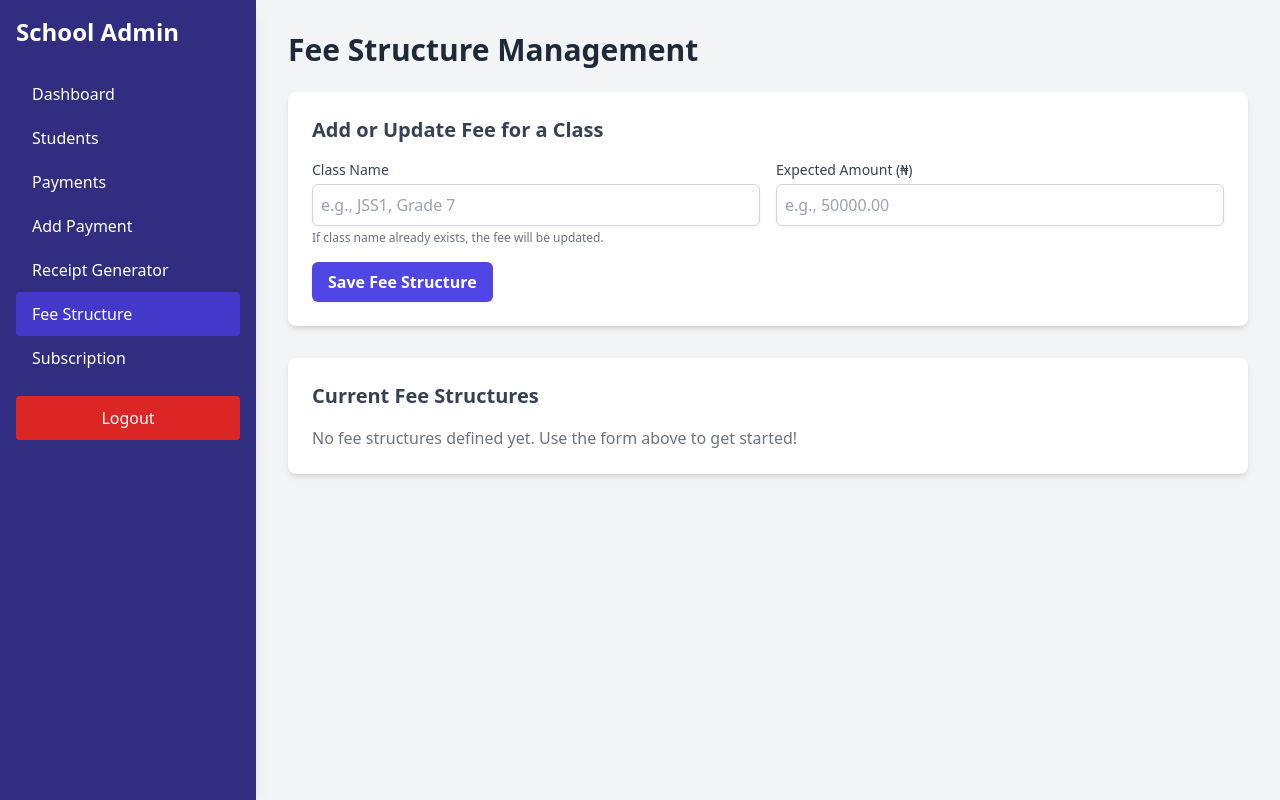
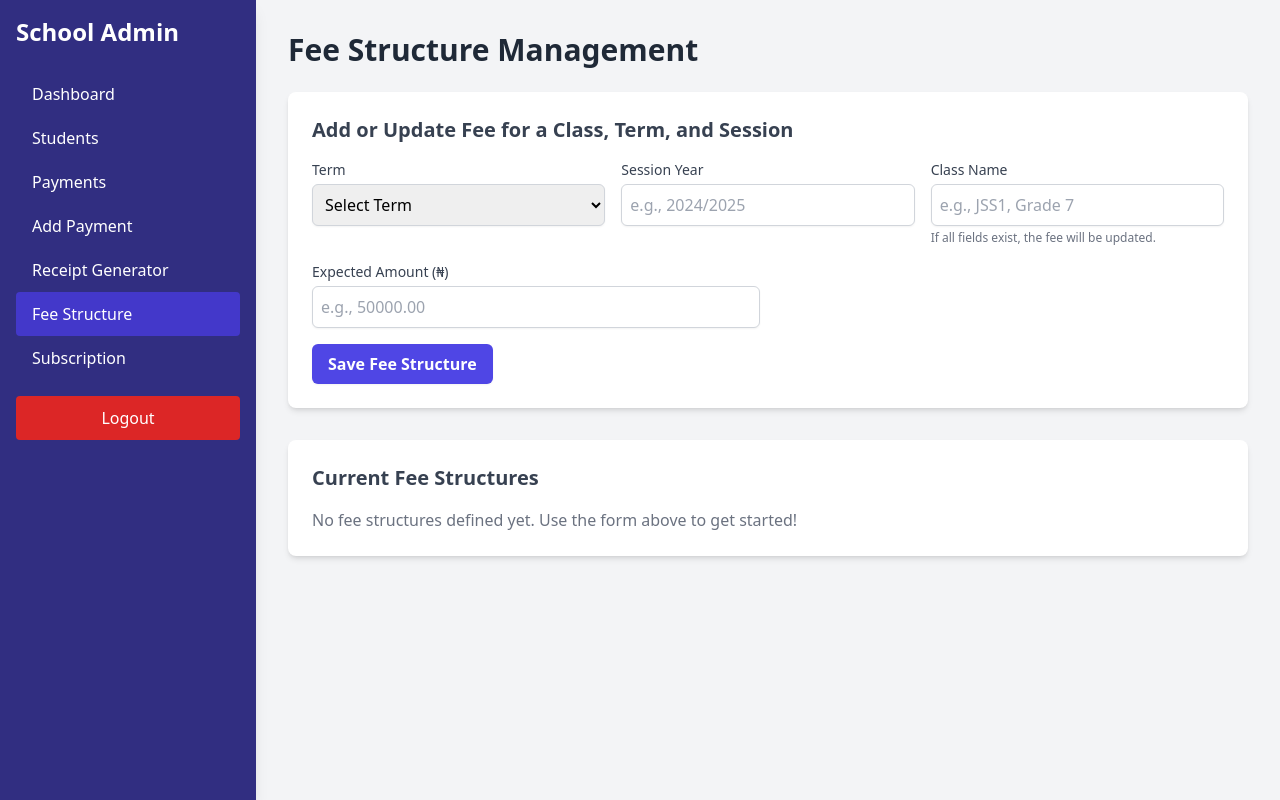
Before and after one commit to winter0019/school_pay, a Flask app: page /fee-structure in a window 1280 px wide. Run offline with Flask 3, Linux system fonts and the light colour scheme; a user stored in the database is signed in; some libraries are stand-ins or nearby versions.

Commit message:
Update fee_structure.html

```diff
--- a/templates/fee_structure.html
+++ b/templates/fee_structure.html
@@ -6,25 +6,46 @@
 <div class="space-y-8">
 
     <div class="bg-white p-6 rounded-lg shadow-md">
-        <h3 class="text-xl font-semibold text-gray-700 mb-4">Add or Update Fee for a Class</h3>
+        <h3 class="text-xl font-semibold text-gray-700 mb-4">Add or Update Fee for a Class, Term, and Session</h3>
         <form method="POST" action="{{ url_for('fee_structure') }}" class="space-y-4">
 
-            <div class="grid grid-cols-1 md:grid-cols-2 gap-4">
+            <div class="grid grid-cols-1 md:grid-cols-3 gap-4">
+
+                <div>
+                    <label for="term" class="block text-sm font-medium text-gray-700">Term</label>
+                    <select id="term" name="term"
+                            class="mt-1 block w-full rounded-md border-gray-300 shadow-sm focus:border-indigo-500 focus:ring-indigo-500 p-2 border"
+                            required>
+                        <option value="" disabled selected>Select Term</option>
+                        <option value="First Term">First Term</option>
+                        <option value="Second Term">Second Term</option>
+                        <option value="Third Term">Third Term</option>
+                    </select>
+                </div>
+
+                <div>
+                    <label for="session" class="block text-sm font-medium text-gray-700">Session Year</label>
+                    <input type="text" id="session" name="session"
+                            class="mt-1 block w-full rounded-md border-gray-300 shadow-sm focus:border-indigo-500 focus:ring-indigo-500 p-2 border"
+                            placeholder="e.g., 2024/2025" required>
+                </div>
 
                 <div>
                     <label for="class_name" class="block text-sm font-medium text-gray-700">Class Name</label>
                     <input type="text" id="class_name" name="class_name"
-                           class="mt-1 block w-full rounded-md border-gray-300 shadow-sm focus:border-indigo-500 focus:ring-indigo-500 p-2 border"
-                           placeholder="e.g., JSS1, Grade 7" required>
-                    <p class="mt-1 text-xs text-gray-500">If class name already exists, the fee will be updated.</p>
+                               class="mt-1 block w-full rounded-md border-gray-300 shadow-sm focus:border-indigo-500 focus:ring-indigo-500 p-2 border"
+                               placeholder="e.g., JSS1, Grade 7" required>
+                    <p class="mt-1 text-xs text-gray-500">If all fields exist, the fee will be updated.</p>
                 </div>
+            </div>
 
+            <div class="grid grid-cols-1 md:grid-cols-2 gap-4">
                 <div>
                     <label for="expected_amount" class="block text-sm font-medium text-gray-700">Expected Amount (₦)</label>
-                    <input type="number" step="0.01" min="0" id="expected_amount" name="expected_amount"
+                    <input type="number" step="0.01" min="0" id="expected_amount" name="amount"
                            class="mt-1 block w-full rounded-md border-gray-300 shadow-sm focus:border-indigo-500 focus:ring-indigo-500 p-2 border"
                            placeholder="e.g., 50000.00" required>
-                </div>
+                    </div>
             </div>
 
             <button type="submit"
@@ -37,27 +58,36 @@
     <div class="bg-white p-6 rounded-lg shadow-md">
         <h3 class="text-xl font-semibold text-gray-700 mb-4">Current Fee Structures</h3>
 
-        {% if fee_structures %}
+        {% if fees %}
         <div class="overflow-x-auto">
             <table class="min-w-full divide-y divide-gray-200">
                 <thead class="bg-gray-50">
                     <tr>
                         <th class="px-6 py-3 text-left text-xs font-medium text-gray-500 uppercase tracking-wider">Class</th>
+                        <th class="px-6 py-3 text-left text-xs font-medium text-gray-500 uppercase tracking-wider">Term</th>
+                        <th class="px-6 py-3 text-left text-xs font-medium text-gray-500 uppercase tracking-wider">Session</th>
                         <th class="px-6 py-3 text-left text-xs font-medium text-gray-500 uppercase tracking-wider">Expected Fee</th>
                         <th class="px-6 py-3 text-left text-xs font-medium text-gray-500 uppercase tracking-wider">Actions</th>
                     </tr>
                 </thead>
                 <tbody class="bg-white divide-y divide-gray-200">
-                    {% for fee in fee_structures %}
+                    {% for fee in fees %}
                     <tr>
                         <td class="px-6 py-4 whitespace-nowrap text-sm font-medium text-gray-900">{{ fee.class_name }}</td>
-                        <td class="px-6 py-4 whitespace-nowrap text-sm text-gray-500">{{ fee.expected_amount | currency_format }}</td>
+                        <td class="px-6 py-4 whitespace-nowrap text-sm text-gray-500">{{ fee.term }}</td>
+                        <td class="px-6 py-4 whitespace-nowrap text-sm text-gray-500">{{ fee.session }}</td>
+                        <td class="px-6 py-4 whitespace-nowrap text-sm text-gray-500">{{ fee.expected_amount / 100.0 | currency_format }}</td>
                         <td class="px-6 py-4 whitespace-nowrap text-sm font-medium">
-                            <a href="#" onclick="document.getElementById('class_name').value='{{ fee.class_name }}'; document.getElementById('expected_amount').value='{{ (fee.expected_amount / 100.0)|round(2) }}'; window.scrollTo(0, 0);"
-                               class="text-indigo-600 hover:text-indigo-900 mr-4">Edit</a>
+                            <a href="#" onclick="
+                                document.getElementById('class_name').value='{{ fee.class_name }}';
+                                document.getElementById('term').value='{{ fee.term }}';
+                                document.getElementById('session').value='{{ fee.session }}';
+                                document.getElementById('expected_amount').value='{{ (fee.expected_amount / 100.0)|round(2) }}';
+                                window.scrollTo(0, 0);
+                            " class="text-indigo-600 hover:text-indigo-900 mr-4">Edit</a>
 
                             <form action="{{ url_for('delete_fee_structure', fee_id=fee.id) }}" method="POST" class="inline"
-                                  onsubmit="return confirm('Are you sure you want to delete the fee structure for {{ fee.class_name }}? This action is permanent.');">
+                                    onsubmit="return confirm('Are you sure you want to delete the fee structure for {{ fee.class_name }} ({{ fee.term }}/{{ fee.session }})? This action is permanent.');">
                                 <button type="submit" class="text-red-600 hover:text-red-900">Delete</button>
                             </form>
                         </td>
```
